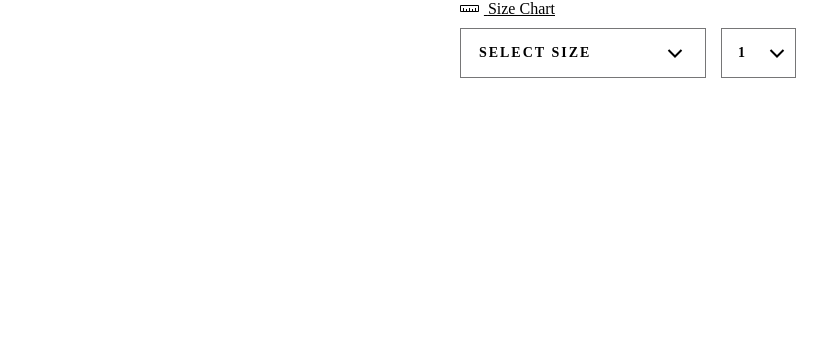
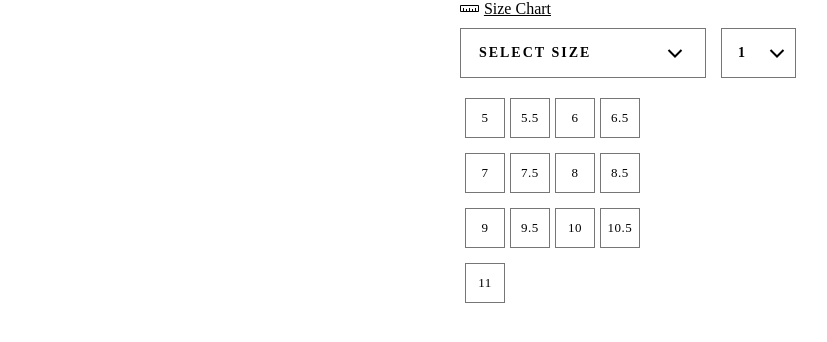
Before and after one commit to hrla29-housestark/Carousel, a React app: page / in a window 1280 px wide. Shown: the part 328-670 px from the top of the page, without its empty margins (16-843 px from the left). Built offline with nearby package versions, Linux system fonts and the light colour scheme; no server answers; the HTML template or start-up script is replaced by a standard one; a web font is replaced by a local one.

Commit message:
fixed modalbug

```diff
--- a/client/src/assets/css/styles.css
+++ b/client/src/assets/css/styles.css
@@ -150,6 +150,7 @@
 .size {
   font-family: 'adihausDINRegular';
   text-decoration: underline;
+  cursor: pointer;
 }
 .body {
   display: flex;
@@ -402,10 +403,10 @@ button {
 /*------------ Size Dropdown  -------------*/
 .squareList {
   display: flex;
-  flex-wrap: wrap;
+  /* flex-wrap: wrap; */
   margin: 0 -5px -5px 0;
   max-height: none;
-  overflow-y: auto;
+  /* overflow-y: auto; */
   padding: 0;
   width: 100%;
 }
@@ -427,6 +428,24 @@ button {
   font-weight: 400;
   padding: 0 5px;
 }
+
+.divHeight {
+  display: flex;
+  padding-top: 20px;
+  width: 200px;
+}
+
+.divHeight2 {
+  width: 220px;
+  height: 220px;
+  /* margin: auto; */
+}
+
+/* Size Hover State*/
+.btn:hover {
+  border-bottom: 2px solid black;
+}
+
 .menuElement {
   align-items: center;
   cursor: pointer;
--- a/client/src/components/Selection.jsx
+++ b/client/src/components/Selection.jsx
@@ -22,7 +22,7 @@ const Selection = props => (
               styles.sizeDropdownButton
             ].join(' ')}
           >
-            <span className={styles.dropdownSelectLabel}> Select Size </span>
+            <span className={styles.dropdownSelectLabel}> {props.size} </span>
             <svg
               className={[styles.arrowIcon, styles.arrowIcon2].join(' ')}
               viewBox="0 0 16 24"
@@ -38,63 +38,83 @@ const Selection = props => (
               />
             </svg>
           </button>
-          {/* <div
-            className={[
-              // styles.sizeDropdown,
-              // styles.sizeDropdown2,
-              // styles.sizeDropdown3,
-              // styles.sizeDropdown4
-              styles.squareList,
-              styles.squarePadding
-            ].join(' ')}
-          >
+
+          <div className={[styles.squareList, styles.squarePadding].join(' ')}>
+            <div className={styles.divHeight}>
               <ul
                 className={[
                   styles.squareList,
                   styles.squarePadding,
-                styles.ulText
+                  styles.ulText,
+                  styles.divHeight2
                 ].join(' ')}
               >
                 <li className={styles.menuItem}>
                   <button
                     type="button"
-                  className={[styles.menuElement, styles.ulText].join(' ')}
+                    className={[
+                      styles.menuElement,
+                      styles.ulText,
+                      styles.btn
+                    ].join(' ')}
+                    name="5"
+                    onClick={props.updateSize}
                   >
-                  {' '}
-                  5{' '}
+                    5
                   </button>
                 </li>
                 <li className={styles.menuItem}>
                   <button
                     type="button"
-                  className={[styles.menuElement, styles.ulText].join(' ')}
+                    name="5.5"
+                    onClick={props.updateSize}
+                    className={[
+                      styles.menuElement,
+                      styles.ulText,
+                      styles.btn
+                    ].join(' ')}
                   >
-                  {' '}
                     5.5{' '}
                   </button>
                 </li>
                 <li className={styles.menuItem}>
                   <button
                     type="button"
-                  className={[styles.menuElement, styles.ulText].join(' ')}
+                    name="6"
+                    onClick={props.updateSize}
+                    className={[
+                      styles.menuElement,
+                      styles.ulText,
+                      styles.btn
+                    ].join(' ')}
                   >
-                  {' '}
                     6{' '}
                   </button>
                 </li>
                 <li className={styles.menuItem}>
                   <button
                     type="button"
-                  className={[styles.menuElement, styles.ulText].join(' ')}
+                    name="6.5"
+                    onClick={props.updateSize}
+                    className={[
+                      styles.menuElement,
+                      styles.ulText,
+                      styles.btn
+                    ].join(' ')}
                   >
-                  {' '}
                     6.5{' '}
                   </button>
                 </li>
                 <li className={styles.menuItem}>
                   <button
                     type="button"
-                  className={[styles.menuElement, styles.ulText].join(' ')}
+                    name="7"
+                    onClick={props.updateSize}
+                    className={[
+                      styles.menuElement,
+                      styles.ulText,
+                      styles.btn
+                    ].join(' ')}
                   >
                     {' '}
                     7{' '}
@@ -103,77 +123,118 @@ const Selection = props => (
                 <li className={styles.menuItem}>
                   <button
                     type="button"
-                  className={[styles.menuElement, styles.ulText].join(' ')}
+                    name="7.5"
+                    onClick={props.updateSize}
+                    className={[
+                      styles.menuElement,
+                      styles.ulText,
+                      styles.btn
+                    ].join(' ')}
                   >
-                  {' '}
                     7.5{' '}
                   </button>
                 </li>
                 <li className={styles.menuItem}>
                   <button
                     type="button"
-                  className={[styles.menuElement, styles.ulText].join(' ')}
+                    name="8"
+                    onClick={props.updateSize}
+                    className={[
+                      styles.menuElement,
+                      styles.ulText,
+                      styles.btn
+                    ].join(' ')}
                   >
-                  {' '}
                     8{' '}
                   </button>
                 </li>
                 <li className={styles.menuItem}>
                   <button
                     type="button"
-                  className={[styles.menuElement, styles.ulText].join(' ')}
+                    name="8.5"
+                    onClick={props.updateSize}
+                    className={[
+                      styles.menuElement,
+                      styles.ulText,
+                      styles.btn
+                    ].join(' ')}
                   >
-                  {' '}
                     8.5{' '}
                   </button>
                 </li>
                 <li className={styles.menuItem}>
                   <button
                     type="button"
-                  className={[styles.menuElement, styles.ulText].join(' ')}
+                    name="9"
+                    onClick={props.updateSize}
+                    className={[
+                      styles.menuElement,
+                      styles.ulText,
+                      styles.btn
+                    ].join(' ')}
                   >
-                  {' '}
                     9{' '}
                   </button>
                 </li>
                 <li className={styles.menuItem}>
                   <button
                     type="button"
-                  className={[styles.menuElement, styles.ulText].join(' ')}
+                    name="9.5"
+                    onClick={props.updateSize}
+                    className={[
+                      styles.menuElement,
+                      styles.ulText,
+                      styles.btn
+                    ].join(' ')}
                   >
-                  {' '}
                     9.5{' '}
                   </button>
                 </li>
                 <li className={styles.menuItem}>
                   <button
                     type="button"
-                  className={[styles.menuElement, styles.ulText].join(' ')}
+                    name="10"
+                    onClick={props.updateSize}
+                    className={[
+                      styles.menuElement,
+                      styles.ulText,
+                      styles.btn
+                    ].join(' ')}
                   >
-                  {' '}
                     10{' '}
                   </button>
                 </li>
                 <li className={styles.menuItem}>
                   <button
                     type="button"
-                  className={[styles.menuElement, styles.ulText].join(' ')}
+                    name="10.5"
+                    onClick={props.updateSize}
+                    className={[
+                      styles.menuElement,
+                      styles.ulText,
+                      styles.btn
+                    ].join(' ')}
                   >
-                  {' '}
                     10.5{' '}
                   </button>
                 </li>
                 <li className={styles.menuItem}>
                   <button
                     type="button"
-                  className={[styles.menuElement, styles.ulText].join(' ')}
+                    name="11"
+                    onClick={props.updateSize}
+                    className={[
+                      styles.menuElement,
+                      styles.ulText,
+                      styles.btn
+                    ].join(' ')}
                   >
-                  {' '}
                     11{' '}
                   </button>
                 </li>
               </ul>
-          </div> */}
+            </div>
+          </div>
         </div>
       </div>
       {/* Quantity Selector*/}
--- a/client/src/components/app.jsx
+++ b/client/src/components/app.jsx
@@ -16,6 +16,7 @@ class App extends React.Component {
     };
     this.renderModal = this.renderModal.bind(this);
   }
+
   renderModal() {
     this.setState({
       isOpen: !this.state.isOpen
--- a/client/src/components/checkout.jsx
+++ b/client/src/components/checkout.jsx
@@ -11,7 +11,9 @@ class Checkout extends React.Component {
       products: [],
       activeClass: false,
       quantity: 1,
-      updateArrow: false
+      updateArrow: false,
+      size: 'Select Size',
+      sizeClicked: false
     };
     this.quantityDropdown = this.quantityDropdown.bind(this);
     this.closeDropdown = this.closeDropdown.bind(this);
@@ -19,6 +21,7 @@ class Checkout extends React.Component {
     this.changeClass = this.changeClass.bind(this);
     this.updateQuantity = this.updateQuantity.bind(this);
     this.updateArrow = this.updateArrow.bind(this);
+    this.updateSize = this.updateSize.bind(this);
   }
 
   componentDidMount() {
@@ -67,6 +70,12 @@ class Checkout extends React.Component {
   updateArrow() {
     this.setState({
       updateArrow: !this.state.updateArrow
+    });
+  }
+
+  updateSize(e) {
+    this.setState({
+      size: e.target.name
     });
   }
   render() {
@@ -123,7 +132,6 @@ class Checkout extends React.Component {
               </svg>
               &nbsp;
               <span className={styles.size} onClick={() => this.props.isOpen()}>
-                {' '}
                 Size Chart
               </span>
             </span>
@@ -138,6 +146,9 @@ class Checkout extends React.Component {
             quantity={this.state.quantity}
             updateArrow={this.updateArrow}
             arrowState={this.state.updateArrow}
+            size={this.state.size}
+            updateSize={this.updateSize}
+            sizeClicked={this.state.sizeClicked}
           />
         </div>
       </div>
```
Also changed, not shown: 1 other file (tests, documents, lock files or other folders). Lines whose indentation alone changed are shown as unchanged.
